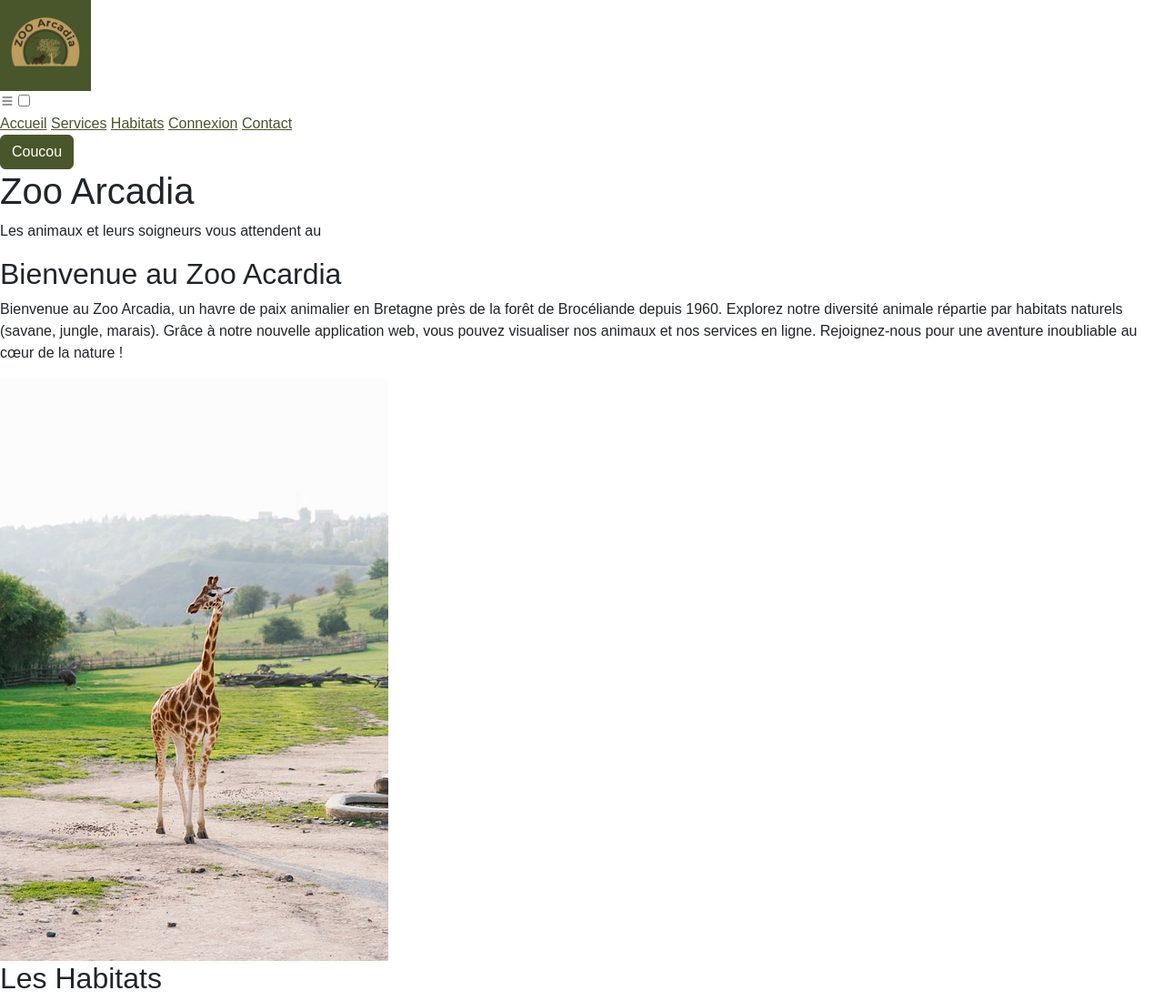
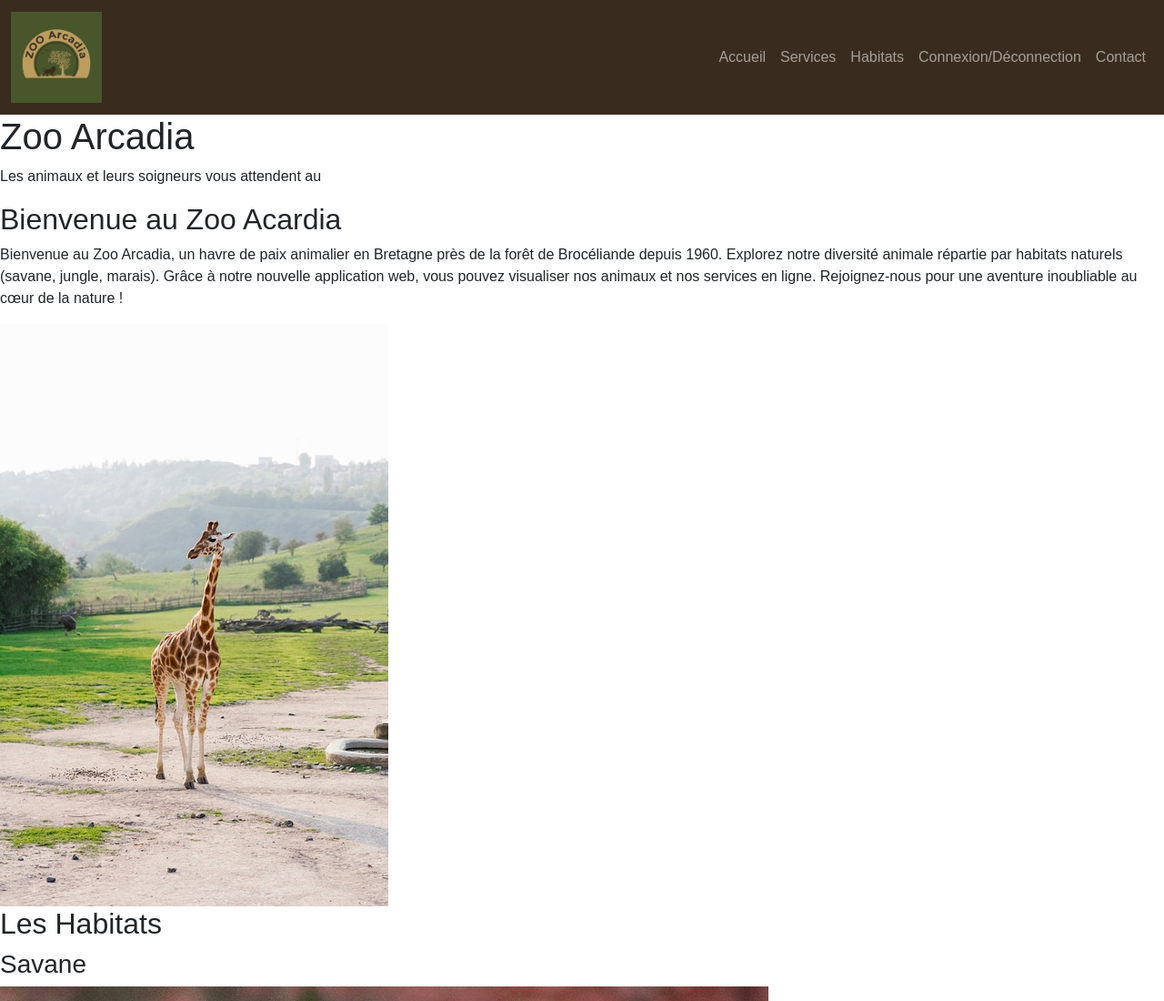
Before and after one commit to Remy-Rapicault/ECF-Site-Zoo-Arcadia-Front, a website with bundled scripts: page index.html in a window 1280 px wide. Shown: the top 1100 px of the page at 91% size. Built offline with nearby package versions, Linux system fonts and the light colour scheme; files whose address does not match are found by name; a web font is replaced by a local one.

Commit message:
Add site Header

```diff
--- a/index.html
+++ b/index.html
@@ -13,25 +13,33 @@
 </head>
 <body>
     <header>
-        <!-- Logo -->
-        <div class="logo_header">
-            <a href="pages/home.html">
-            <img src="image/ZOO Arcadia.png" alt="Logo de ma page" width="100px" height="100px">
-            </a>
-        </div>
-
         <!-- Navigation -->
-    <nav>
-        <label class="menu_burger" for="toggle"><i class="bi bi-list"></i></label>
-        <input type="checkbox" id="toggle">
-        <div class="main_pages">
-            <a href="index.html">Accueil</a>
-            <a href="services.html">Services</a>
-            <a href="habitats.html">Habitats</a>
-            <a href="connexion.html">Connexion</a>
-            <a href="contact.html">Contact</a>
-        </div>
-    </nav>
+        <nav class="navbar navbar-expand-lg bg-dark" data-bs-theme="dark">
+            <div class="container-fluid">
+            <a class="navbar-brand" href="/"><img src="image/ZOO Arcadia.png" alt="Logo de ma page" width="100px" height="100px"></a>
+            <button class="navbar-toggler" type="button" data-bs-toggle="collapse" data-bs-target="#navbarSupportedContent" aria-controls="navbarSupportedContent" aria-expanded="false" aria-label="Toggle navigation">
+                <span class="navbar-toggler-icon"></span>
+            </button>
+            <div class="collapse navbar-collapse" id="navbarSupportedContent">
+                <ul class="navbar-nav ms-auto mb-2 mb-lg-0">
+                <li class="nav-item">
+                    <a class="nav-link" href="/">Accueil</a>
+                </li>
+                <li class="nav-item">
+                    <a class="nav-link" href="#">Services</a>
+                </li>
+                <li class="nav-item">
+                    <a class="nav-link" href="#">Habitats</a>
+                </li>
+                <li class="nav-item">
+                    <a class="nav-link" href="#">Connexion/Déconnection</a>
+                </li>
+                <li class="nav-item">
+                    <a class="nav-link" href="#">Contact</a>
+                </li>
+                </ul>
+            </div>
+        </nav>
 
     <!-- Fin de la navigation -->
     </header>
--- a/pages/home.html
+++ b/pages/home.html
@@ -1,5 +1,5 @@
 <!DOCTYPE html>
-<html lang="en">
+<html lang="fr">
 <head>
     <meta charset="UTF-8">
     <meta name="viewport" content="width=device-width, initial-scale=1.0">
@@ -11,7 +11,6 @@
     <title>Accueil</title>
 </head>
 <body>
-            <button class="btn btn-primary">Coucou</button>
             <!-- COUVERTURE -->
             <section class="cover">
                 <div class="cover-text">
```
